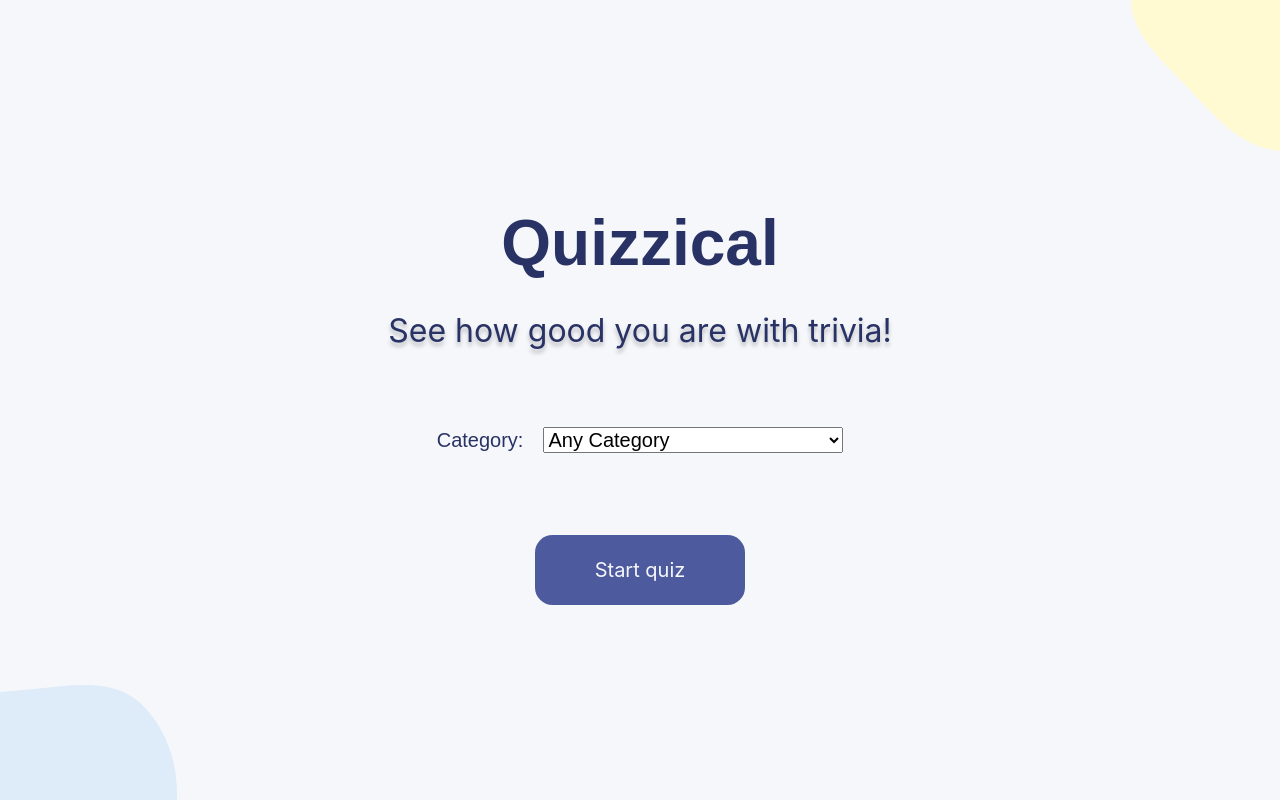
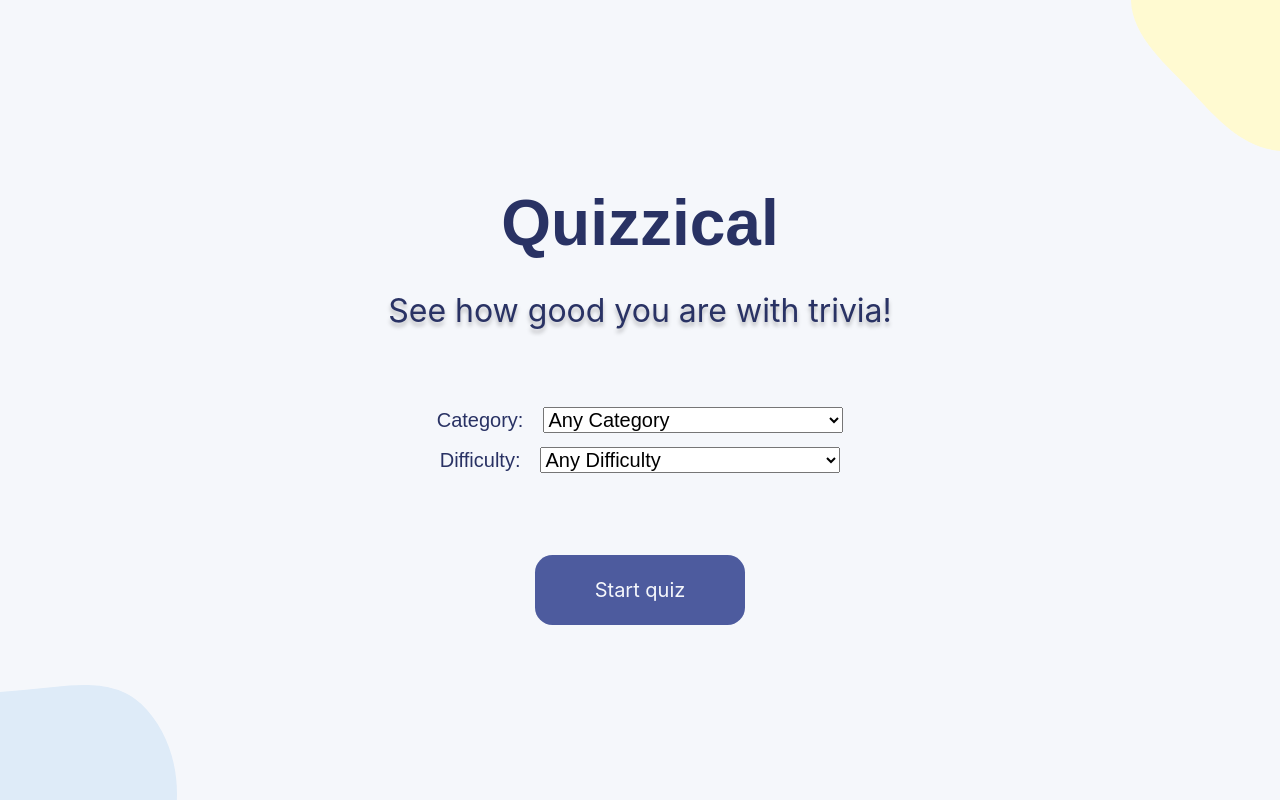
Before and after one commit to fontilan/quizzical, a React (Create React App) app: page / in a window 1280 px wide. Built offline with nearby package versions, Linux system fonts and the light colour scheme; a web font is replaced by a local one.

Commit message:
feat: add difficulty choice

```diff
--- a/src/App.jsx
+++ b/src/App.jsx
@@ -7,6 +7,7 @@ import Summary from './components/Summary';
 function App() {
   const [category, setCategory] = useState(0);
   const [currentQuestions, setCurrentQuestions] = useState();
+  const [difficulty, setDifficulty] = useState('any');
   const [gameEnded, setGameEnded] = useState(false);
   const [gameStarted, setGameStarted] = useState(false);
   const [points, setPoints] = useState(0);
@@ -20,7 +21,12 @@ function App() {
         `https://opentdb.com/api.php?amount=5&category=${category}&type=multiple&encode=url3986`,
       );
     }
-  }, [category]);
+    if (difficulty !== 'any') {
+      setUrl(
+        `https://opentdb.com/api.php?amount=5&category=${category}&difficulty=${difficulty}&type=multiple&encode=url3986`,
+      );
+    }
+  }, [category, difficulty]);
 
   const fetchQuestions = async () => {
     const response = await fetch(url);
@@ -83,9 +89,12 @@ function App() {
   return (
     <div className="App">
       {!gameStarted && (
-        <Intro startGame={startNewGame} setCategory={setCategory} />
+        <Intro
+          setCategory={setCategory}
+          setDifficulty={setDifficulty}
+          startGame={startNewGame}
+        />
       )}
-
       {gameStarted && currentQuestions && (
         <>
           <Questions
--- a/src/components/Intro.jsx
+++ b/src/components/Intro.jsx
@@ -1,13 +1,17 @@
 import React from 'react';
 import PropTypes from 'prop-types';
 
-function Intro({ startGame, setCategory }) {
+function Intro({ setCategory, setDifficulty, startGame }) {
+  function handleCatChange(e) {
+    setCategory(e.target.value);
+  }
+
+  function handleDiffChange(e) {
+    setDifficulty(e.target.value);
+  }
+
   function handleSubmit() {
     startGame();
-  }
-
-  function handleCatChange(e) {
-    setCategory(e.target.value);
   }
 
   return (
@@ -48,15 +52,18 @@ function Intro({ startGame, setCategory }) {
             <option value="32">Entertainment: Cartoons & Animation</option>
           </select>
         </label>
-        {/* <label htmlFor="selectedDifficulty">
+        <label className="intro__label" htmlFor="selectedDifficulty">
           Difficulty:
-          <select name="selectedDifficulty">
+          <select
+            className="intro__select"
+            name="selectedDifficulty"
+            onChange={handleDiffChange}>
             <option value="any">Any Difficulty</option>
             <option value="easy">Easy</option>
             <option value="medium">Medium</option>
             <option value="hard">Hard</option>
           </select>
-        </label> */}
+        </label>
         <button type="submit" className="intro__button">
           Start quiz
         </button>
@@ -66,8 +73,9 @@ function Intro({ startGame, setCategory }) {
 }
 
 Intro.propTypes = {
+  setCategory: PropTypes.func.isRequired,
+  setDifficulty: PropTypes.func.isRequired,
   startGame: PropTypes.func.isRequired,
-  setCategory: PropTypes.func.isRequired,
 };
 
 export default Intro;
```
